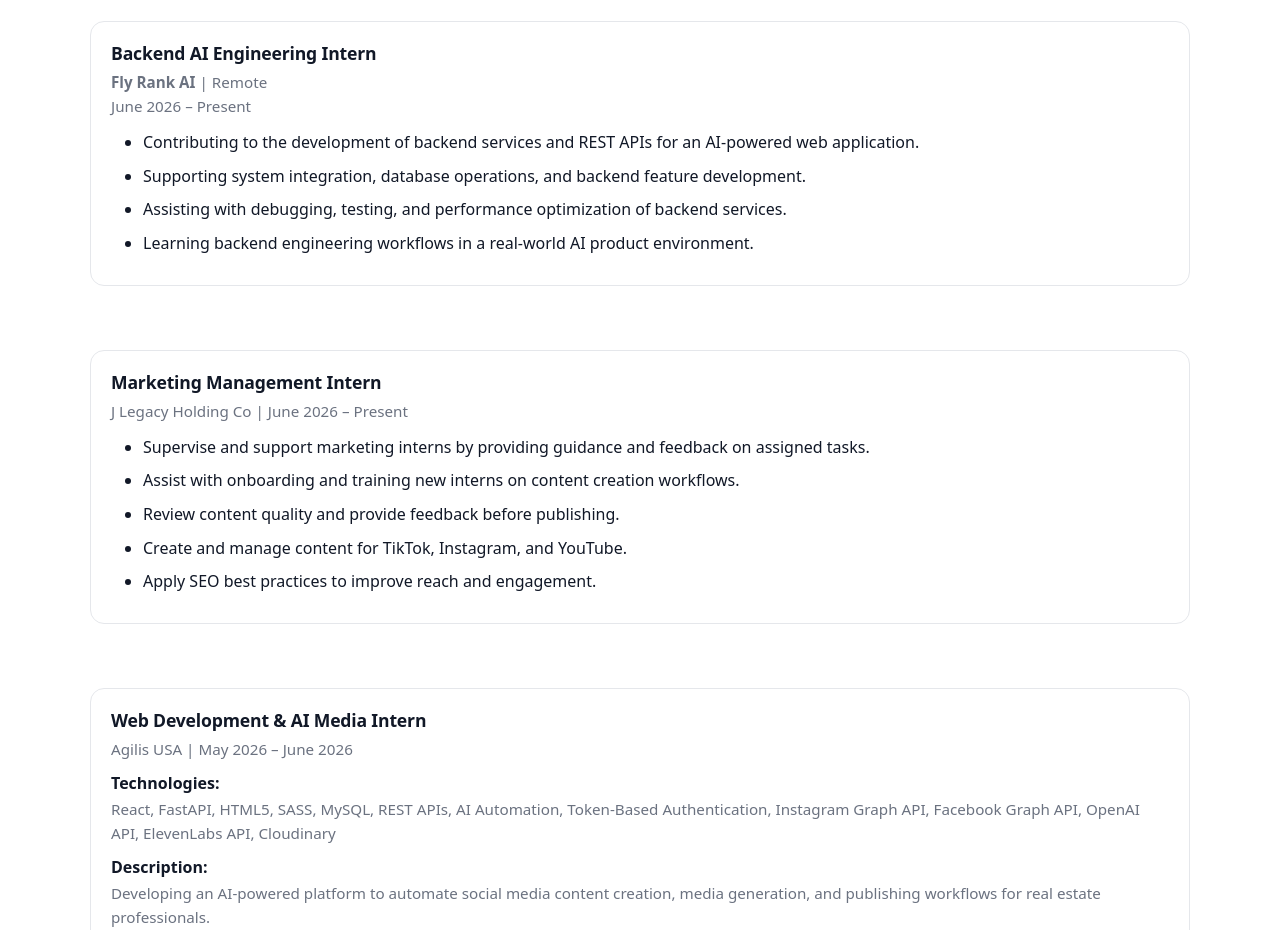
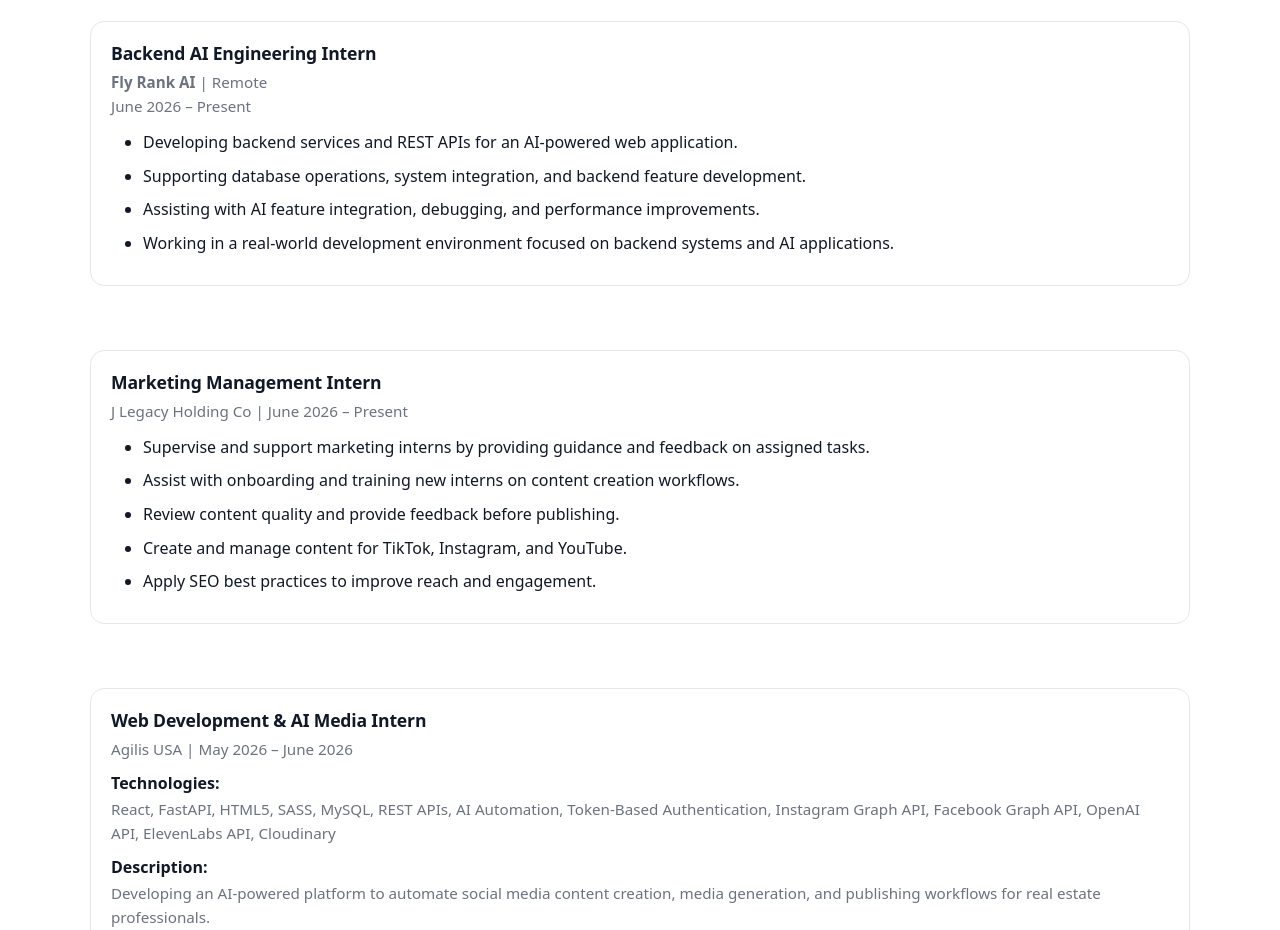
Before and after one commit to 123farzana123/Portfolio-new, a plain HTML site: page index.html in a window 1280 px wide. Shown: the part 3882-4812 px from the top of the page. Drawn offline with Linux system fonts and the light colour scheme.

Commit message:
Add files via upload

```diff
--- a/index.html
+++ b/index.html
@@ -290,11 +290,11 @@
     </header>
 
     <ul>
-      <li>Contributing to the development of backend services and REST APIs for an AI-powered web application.</li>
-      <li>Supporting system integration, database operations, and backend feature development.</li>
-      <li>Assisting with debugging, testing, and performance optimization of backend services.</li>
-      <li>Learning backend engineering workflows in a real-world AI product environment.</li>
-    </ul>
+      <li>Developing backend services and REST APIs for an AI-powered web application.</li>
+      <li>Supporting database operations, system integration, and backend feature development.</li>
+      <li>Assisting with AI feature integration, debugging, and performance improvements.</li>
+      <li>Working in a real-world development environment focused on backend systems and AI applications.</li>
+	  </ul>
 
   </article>
 
```
